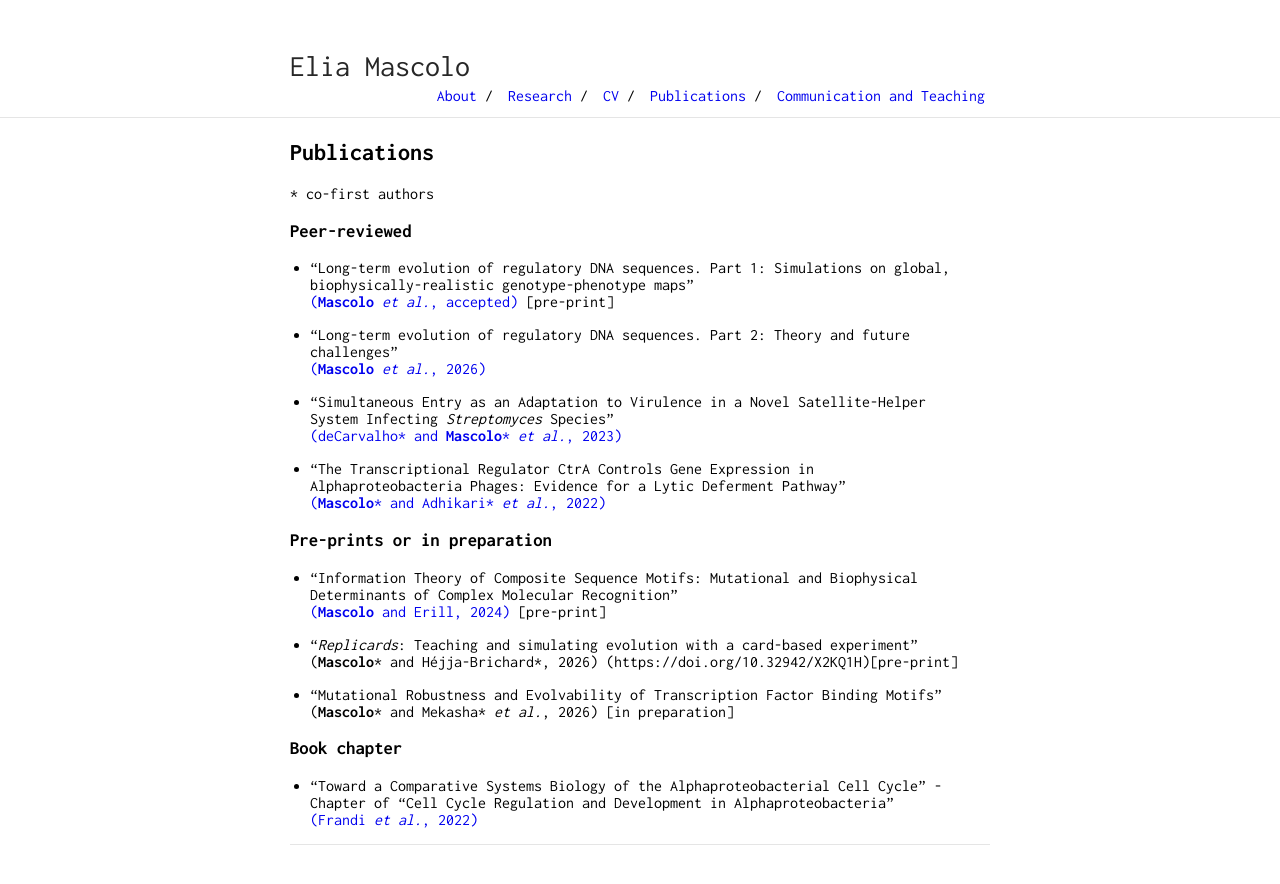
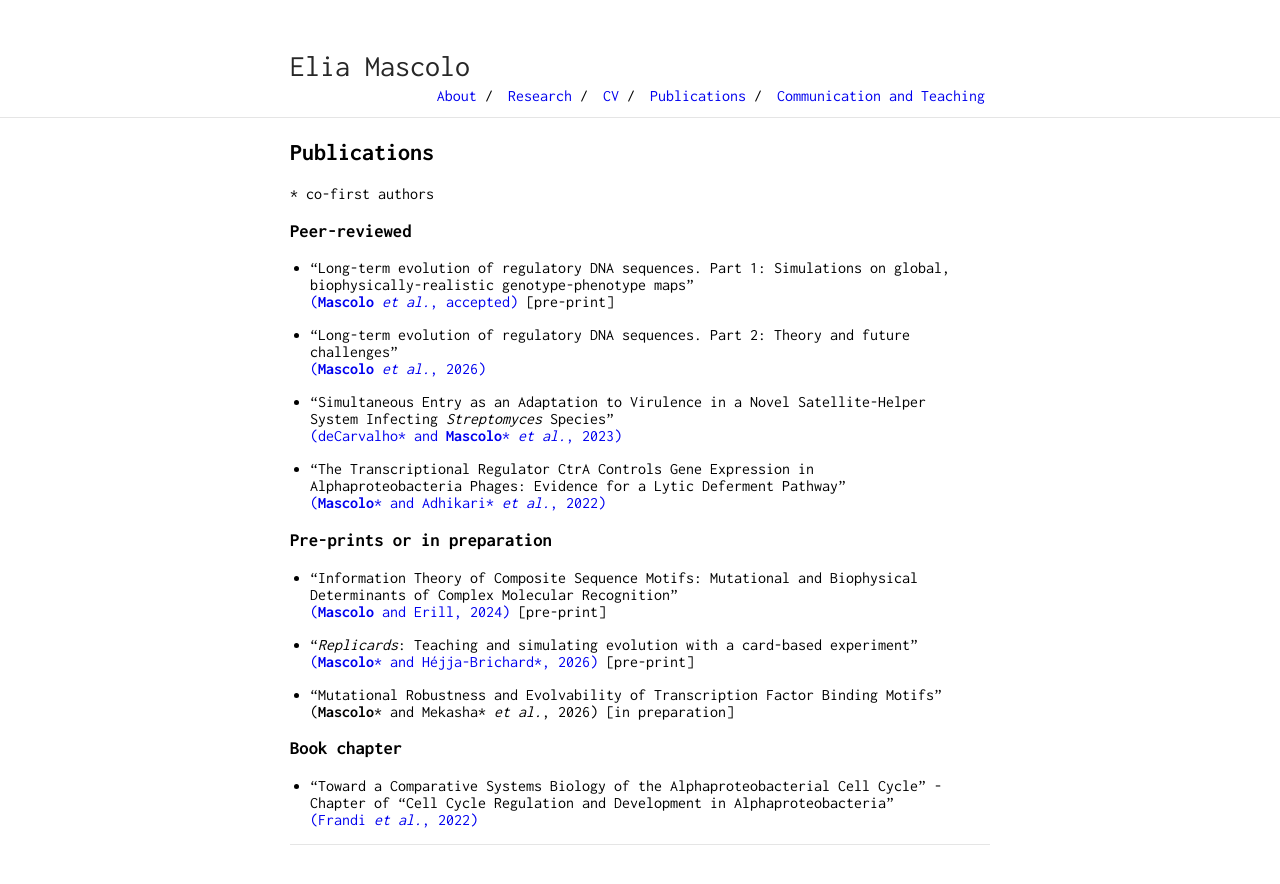
Before and after one commit to eliamascolo/eliamascolo.github.io, a Jekyll site: the page built from publications.md, in a window 1280 px wide. Shown: the top 884 px of the page. Built offline with Jekyll 4.4.1, drawn with Linux system fonts in a browser that asks for light colours; our own code applies the rules of GitHub Pages for plain Markdown files; part of the change alters nothing that is shown.

Commit message:
Update publications.md

```diff
--- a/publications.md
+++ b/publications.md
@@ -18,7 +18,7 @@ https://doi.org/10.48550/arXiv.2601.19681) [pre-print]
 
 * "Information Theory of Composite Sequence Motifs: Mutational and Biophysical Determinants of Complex Molecular Recognition"<br>[(**Mascolo** and Erill, 2024)](https://doi.org/10.1101/2024.11.11.623117) [pre-print]
 
-* "*Replicards*: Teaching and simulating evolution with a card-based experiment"<br>(**Mascolo**\* and Héjja-Brichard\*, 2026) (https://doi.org/10.32942/X2KQ1H)[pre-print]
+* "*Replicards*: Teaching and simulating evolution with a card-based experiment"<br>[(**Mascolo**\* and Héjja-Brichard\*, 2026)](https://doi.org/10.32942/X2KQ1H) [pre-print]
 
 * "Mutational Robustness and Evolvability of Transcription Factor Binding Motifs"<br>(**Mascolo**\* and Mekasha\* *et al.*, 2026) [in preparation]
 
```
